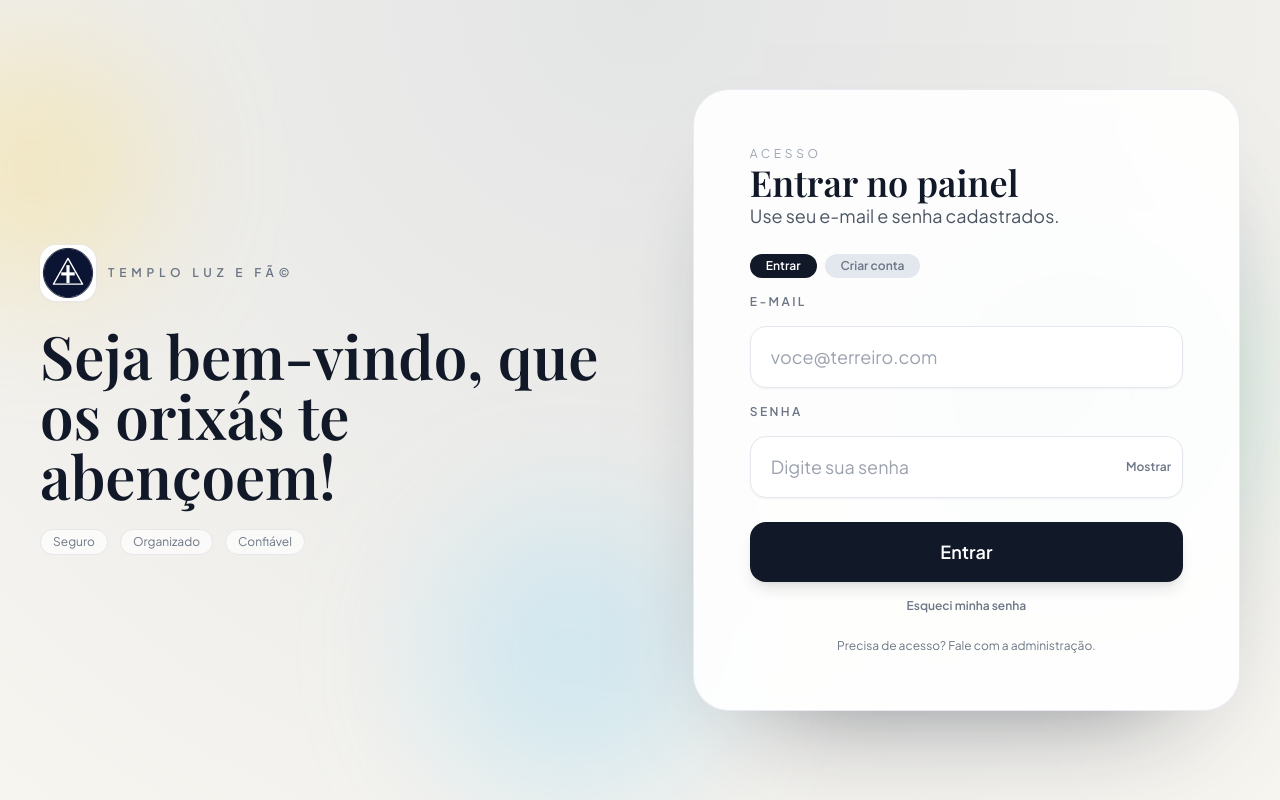
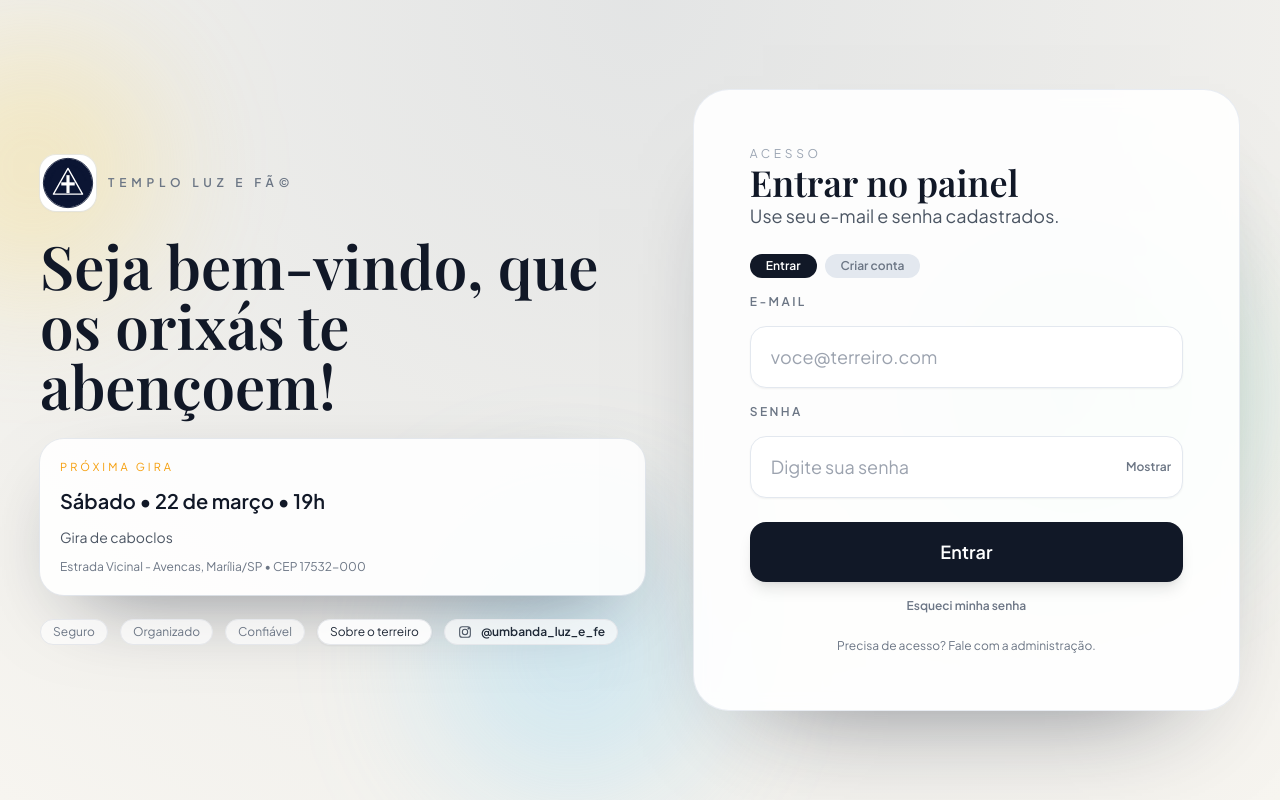
Before and after one commit to marcos652/Terreiro, a Next.js app: page /login in a window 1280 px wide. Built offline with nearby package versions, Linux system fonts and the light colour scheme; no server answers.

Commit message:
fix: importar Link no login e corrigir modal sobre

```diff
--- a/src/pages/login.tsx
+++ b/src/pages/login.tsx
@@ -1,5 +1,6 @@
 import { useState } from 'react';
 import Image from 'next/image';
+import Link from 'next/link';
 import { useRouter } from 'next/router';
 import { createUserWithEmailAndPassword, sendPasswordResetEmail, signInWithEmailAndPassword, signOut } from 'firebase/auth';
 import { auth, firebaseConfig, firebaseConfigMissing } from '@services/firebase';
@@ -15,7 +16,15 @@ export default function LoginPage() {
   const [error, setError] = useState('');
   const [info, setInfo] = useState('');
   const [loading, setLoading] = useState(false);
+  const [aboutOpen, setAboutOpen] = useState(false);
   const router = useRouter();
+
+  const nextGira = {
+    titulo: 'Próxima gira',
+    data: 'Sábado • 22 de março • 19h',
+    tema: 'Gira de caboclos',
+    local: 'Estrada Vicinal - Avencas, Marília/SP • CEP 17532-000',
+  };
 
   const handleLogin = async (e: React.FormEvent) => {
     e.preventDefault();
@@ -41,14 +50,14 @@ export default function LoginPage() {
             name: normalizedEmail.split('@')[0],
             email: normalizedEmail,
             role: 'VISUALIZADOR',
-            status: 'APROVADO',
+            status: 'PENDENTE',
             created_at: new Date().toISOString(),
           });
-          // Mantemos conectado para acesso imediato
-
-          setInfo('Conta criada e aprovada. Você já está logado.');
+          await signOut(auth).catch(() => {});
+          setInfo('Conta criada. Aguarde aprovação do master para acessar.');
+          setPassword('');
+          setMode('login');
           setLoading(false);
-          router.push('/');
           return;
         } catch (err: any) {
           const code = err?.code || '';
@@ -93,7 +102,7 @@ export default function LoginPage() {
           name: normalizedEmail.split('@')[0],
           email: normalizedEmail,
           role: 'VISUALIZADOR' as const,
-          status: 'APROVADO' as const,
+          status: 'PENDENTE' as const,
           created_at: new Date().toISOString(),
         };
         try {
@@ -166,7 +175,7 @@ export default function LoginPage() {
               <div className="relative h-14 w-14 overflow-hidden rounded-2xl bg-white shadow-sm ring-1 ring-ink-100/60">
                 <Image
                   src="/logo-templo.svg"
-                    alt="Templo de Umbanda Luz e FÃ©"
+                  alt="Templo de Umbanda Luz e Fé"
                   fill
                   sizes="56px"
                   className="object-contain"
@@ -178,10 +187,31 @@ export default function LoginPage() {
             <h1 className="font-display text-5xl font-semibold leading-tight text-ink-900 md:text-6xl">
               Seja bem-vindo, que os orixás te abençoem!
             </h1>
+            <div className="flex flex-col gap-3 rounded-3xl bg-white/90 p-5 shadow-[0_30px_90px_-40px_rgba(15,23,42,0.6)] ring-1 ring-ink-100/80">
+              <div className="text-[11px] uppercase tracking-[0.28em] text-amber-500">{nextGira.titulo}</div>
+              <div className="text-xl font-semibold text-ink-900">{nextGira.data}</div>
+              <div className="text-sm text-ink-500">{nextGira.tema}</div>
+              <div className="text-xs text-ink-400">{nextGira.local}</div>
+            </div>
               <div className="flex flex-wrap items-center gap-3 text-xs text-ink-400">
                 <span className="rounded-full border border-ink-200/70 bg-white/70 px-3 py-1">Seguro</span>
                 <span className="rounded-full border border-ink-200/70 bg-white/70 px-3 py-1">Organizado</span>
                 <span className="rounded-full border border-ink-200/70 bg-white/70 px-3 py-1">Confiável</span>
+                <button
+                  type="button"
+                  onClick={() => setAboutOpen(true)}
+                  className="rounded-full border border-ink-200/70 bg-white/90 px-3 py-1 text-ink-700 shadow-sm hover:border-ink-300"
+                >
+                  Sobre o terreiro
+                </button>
+                <span className="inline-flex items-center gap-2 rounded-full border border-ink-200/70 bg-white/70 px-3 py-1">
+                  <svg viewBox="0 0 24 24" className="h-4 w-4 text-ink-500" fill="none" stroke="currentColor" strokeWidth="1.6">
+                    <rect x="4" y="4" width="16" height="16" rx="4" />
+                  <circle cx="12" cy="12" r="4" />
+                  <circle cx="17.5" cy="6.5" r="1" />
+                </svg>
+                <span className="font-semibold text-ink-700">@umbanda_luz_e_fe</span>
+              </span>
             </div>
             </div>
 
@@ -277,6 +307,52 @@ export default function LoginPage() {
           </div>
         </div>
       </div>
+
+      {aboutOpen && (
+        <div className="fixed inset-0 z-50 flex items-center justify-center bg-black/60 px-4 backdrop-blur">
+          <div className="w-full max-w-3xl rounded-3xl bg-white p-6 shadow-2xl">
+            <div className="flex items-start justify-between gap-3">
+              <div>
+                <div className="text-xs uppercase tracking-[0.3em] text-amber-500">Quem somos</div>
+                <div className="mt-1 text-2xl font-semibold text-ink-900">Templo de Umbanda Luz e Fé</div>
+                <div className="text-sm text-ink-500">Marília/SP • Estrada Vicinal - Avencas • CEP 17532-000</div>
+              </div>
+              <button
+                onClick={() => setAboutOpen(false)}
+                className="rounded-full border border-ink-200 px-3 py-1 text-sm font-semibold text-ink-600 hover:border-ink-300"
+              >
+                Fechar
+              </button>
+            </div>
+            <p className="mt-4 text-sm text-ink-600">
+              Somos uma casa dedicada à fé, caridade e organização. Conduzimos giras semanais, desenvolvimento mediúnico e ações sociais,
+              apoiados por um portal interno para finanças, eventos, estoque e cantigas.
+            </p>
+            <div className="mt-4 flex flex-wrap gap-3">
+              <Link
+                href="/quem-somos"
+                className="rounded-2xl bg-ink-900 px-4 py-2 text-sm font-semibold text-white shadow-sm hover:bg-ink-700"
+                onClick={() => setAboutOpen(false)}
+              >
+                Ver página completa
+              </Link>
+              <a
+                href="https://instagram.com/umbanda_luz_e_fe"
+                target="_blank"
+                rel="noreferrer"
+                className="inline-flex items-center gap-2 rounded-2xl border border-ink-200 bg-white px-4 py-2 text-sm font-semibold text-ink-700 hover:border-ink-300"
+              >
+                <svg viewBox="0 0 24 24" className="h-4 w-4" fill="none" stroke="currentColor" strokeWidth="1.6">
+                  <rect x="4" y="4" width="16" height="16" rx="4" />
+                  <circle cx="12" cy="12" r="4" />
+                  <circle cx="17.5" cy="6.5" r="1" />
+                </svg>
+                @umbanda_luz_e_fe
+              </a>
+            </div>
+          </div>
+        </div>
+      )}
     </div>
   );
 }
```
Lines whose indentation alone changed are shown as unchanged.
